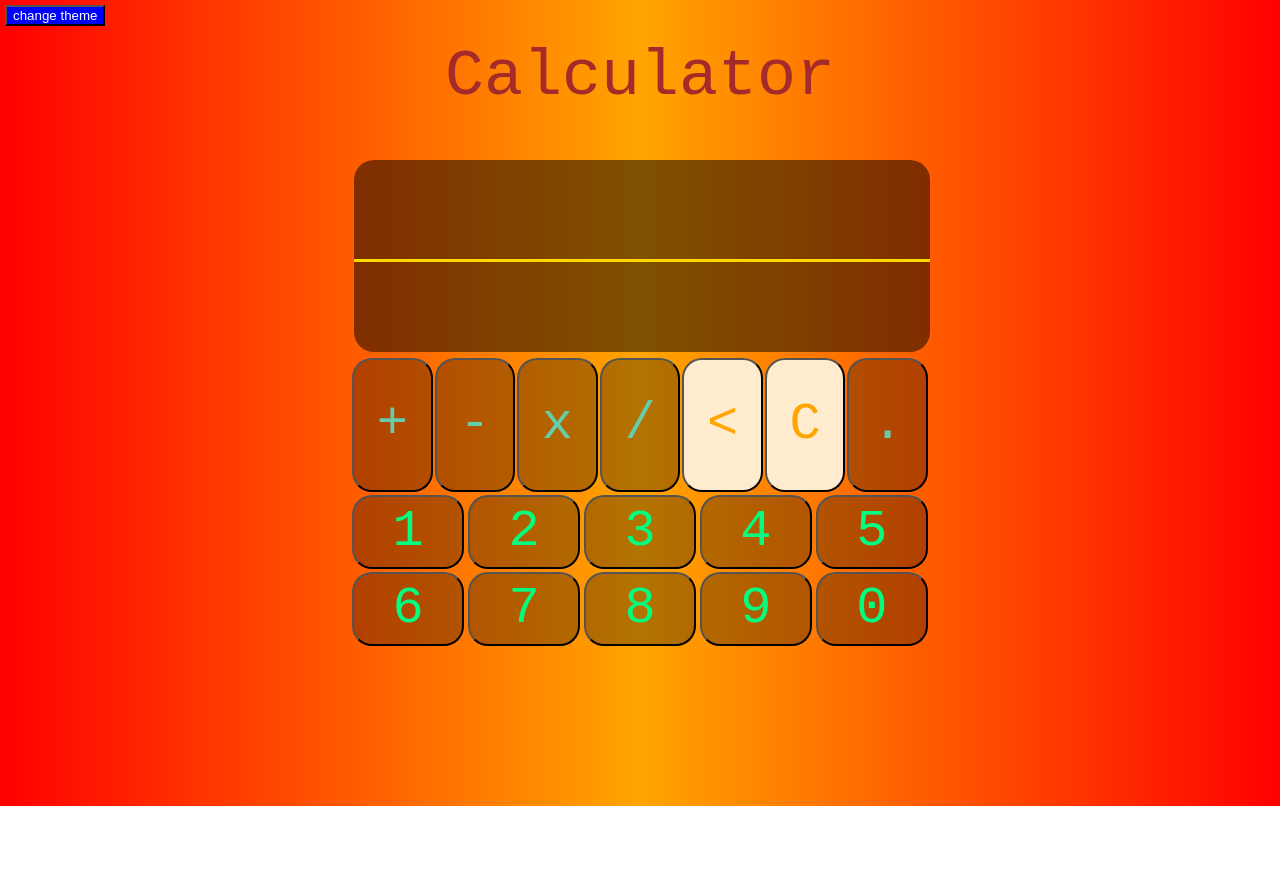
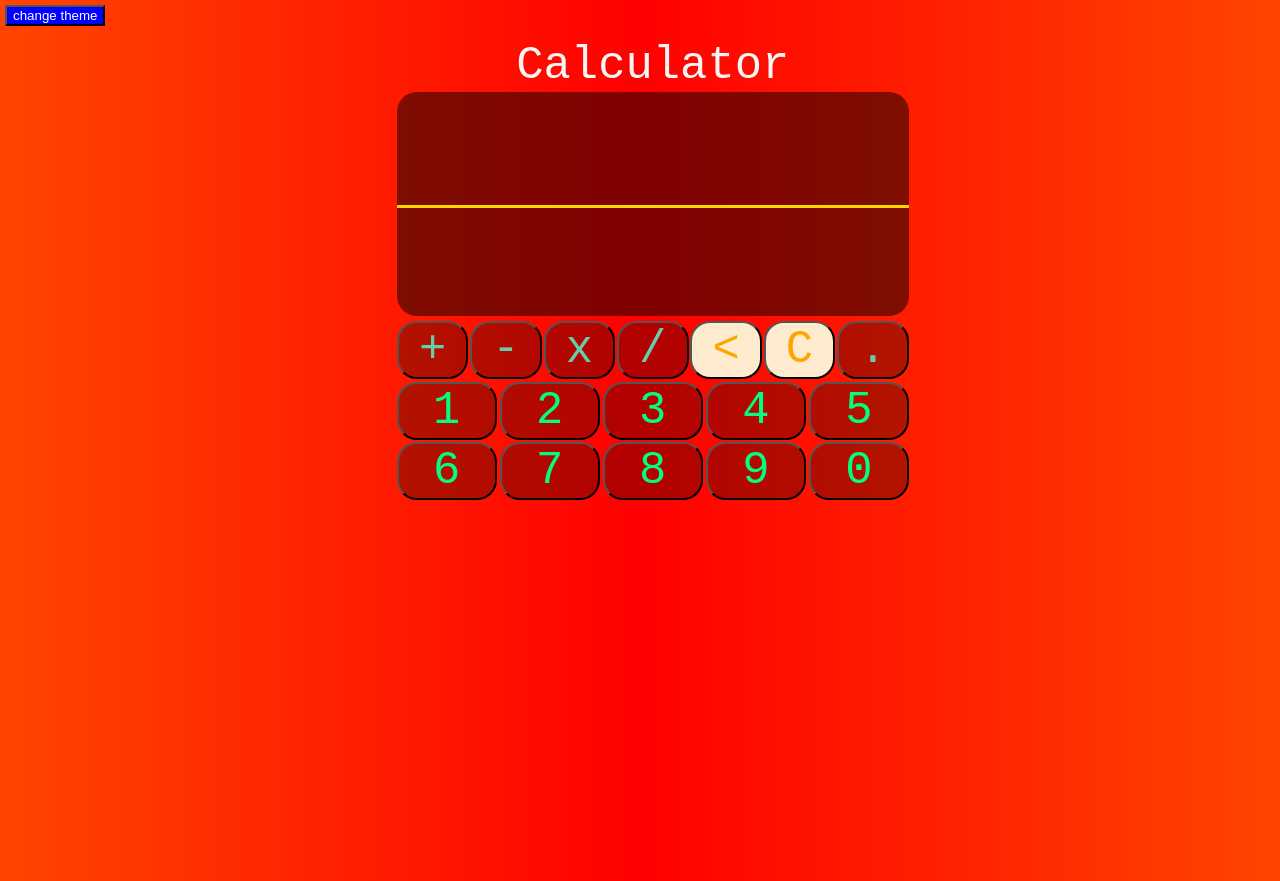
Before and after one commit to antonylima/calculator, a plain HTML site: page index.html in a window 1280 px wide. Before the commit the page ends 806 px from the top, so only its background shows below. Drawn offline with Linux system fonts and the light colour scheme.

Commit message:
reponsividade

```diff
--- a/assets/CSS/style.css
+++ b/assets/CSS/style.css
@@ -1,34 +1,31 @@
 body {
-	background-image: linear-gradient(to left, red, orange, red);
+	background-image: linear-gradient(to left, orangered, red, orangered);
+	font-size: 1em;
 }
 
 #title {
 	position: relative;
 	width: 100%;
-	height: 7vh;
-	font-size: 50px;
+	font-size: 2em;
 	font-family: monospace;
 	text-align: center;
-	bottom: 1vh;
-	color: brown;
+	color:whitesmoke;
 }
 
 #maindiv {
 	text-align: center;
 	position: absolute;
-	left: 50%;
-	top: 50%;
-	width: 95vw;
-	height: 45vh;
+	left: 1%;
+	top: 10vh;
+	width: 98%;
+	height: 100vh;
 	box-sizing: border-box;
-	transform: translate(-50%, -50%);
 }
 
 #telas {
 	width: 100%;
 	border-radius: 20px;
-	margin: 0 2px 0 2px;
-	height: 30%;
+	height: 20%;
 	background-color: rgba(0, 0, 0, 0.5);
 	box-sizing: border-box;
 	text-align: center;
@@ -38,12 +35,13 @@ body {
 .tela {
 	width: 100%;
 	box-sizing: border-box;
-	padding: 0 20px 0 20px;
+	font-size: 1.8em;
+
 }
 
 #tela1 {
 	width: 100%;
-	height: 53%;
+	height: 52%;
 	border-bottom: inset gold 3px;
 	overflow-y: hidden;
 	overflow-x: auto;
@@ -67,12 +65,11 @@ body {
 }
 
 #out1 {
-	font-size: 40px;
 	color: darkorange;
+
 }
 
 #out2 {
-	font-size: 45px;
 	color: orange;
 }
 
@@ -82,15 +79,14 @@ body {
 	margin-top: 1%;
 	display: flex;
 	flex-direction: column;
-	padding: 0;
+
 }
 
 #operadores {
 	width: 100%;
-	height: 30%;
+	height: fit-content;
 	display: flex;
 	justify-content: space-between;
-	padding: 0;
 }
 
 #numeros {
@@ -104,10 +100,8 @@ body {
 .operador {
 	width: 14%;
 	height: 100%;
-	;
 	text-align: center;
-	line-height: 55px;
-	font-size: 40px;
+	font-size: 2em;
 	border-radius: 20px;
 	font-family: monospace;
 	background-color: rgba(0, 0, 0, 0.3);
@@ -125,10 +119,9 @@ body {
 
 .numero {
 	width: 19.5%;
-	height: 100%;
+	height: fit-content;
 	text-align: center;
-	line-height: 70px;
-	font-size: 50px;
+	font-size: 2em;
 	border-radius: 20px;
 	font-family: monospace;
 	background-color: rgba(0, 0, 0, 0.3);
@@ -153,58 +146,129 @@ body {
 	color: orange;
 }
 
-
-@media screen and (orientation:landscape) {
-	#maindiv {
-		width: 45vw;
-		height: 80vh;
+@media screen and (min-width:320px) {
+	#title {
+		font-size: 3.5em;
 	}
 
-	.numero {
-		font-size: 40px;
-		padding: 0;
-		height: fit-content;
+	#maindiv {
+		top: 5vh;
 	}
 
-	#title {
-		display: none;
+	#telas {
+		height: 15%;
+	}
+
+	.tela {
+		font-size: 2.3em;
+
+	}
+
+	.out {
+		line-height: 50%;
+	}
+
+	.numero, .operador {
+		font-size: 4em;
+	}
+
+
+}
+
+
+@media screen and (min-width:360px) {
+	.tela {
+		font-size: 3em;
+
+	}
+
+	.out {
+		line-height: 100%;
+	}
+
+
+}
+
+
+@media screen and (min-width:384px) {
+	.tela {
+		font-size: 3.5em;
+
+	}
+
+	.out {
+		line-height: 100%;
+	}
+}
+
+
+
+@media screen and (min-width:414px) {
+	.tela {
+		font-size: 4em;
 
 	}
 }
 
 
-@media screen and (min-height:300px) {
-	.out {
-		line-height: 130%;
+
+@media screen and (min-width:414px) {
+	.tela {
+		font-size: 4em;
+
+	}
+}
+
+
+
+@media screen and (orientation: landscape){
+	#telas {
+		height: 30%;
 	}
 
 }
 
-@media screen and (min-height:300px) and (orientation:landscape) {
+@media screen and (orientation: landscape) and (min-width: 320px) {
+	#maindiv {
+		margin-top: 0;
+		width: 40%;
+		height: 100%;
+		margin-left: 50%;
+		transform: translateX(-50%);
+	}
+	#title {
+		display: none;
+	}
+
+	.tela {
+		font-size: 2.5em;
+
+	}
+	.numero, .operador {
+		font-size: 3.5em;
+	}
+
+}
+
+
+@media screen and (orientation: landscape) and (min-width: 890px) {
+
 	#title {
 		display: block;
-		margin-top: 1vh;
-		font-size: 3em;
 	}
 
-	#maindiv {
-		margin-top: 2vh;
-	}
-
-	.operador,
-	.numero {
-		font-size: 4em;
+	.tela {
+		font-size: 3.5em;
 	}
 }
 
-@media screen and (min-height:500px) and (orientation:landscape) {
-	#title {
-		display: block;
-		font-size: 5em;
-		top: -8vh;
+
+@media screen and (orientation: landscape) and (min-width: 1024px) {
+
+	.tela {
+		font-size: 4.5em;
 	}
-
-	.out {
-		line-height: 170%;
+	#telas {
+		height: 28%;
 	}
 }
--- a/assets/JS/script.js
+++ b/assets/JS/script.js
@@ -27,13 +27,6 @@ function operation() {
                 out1.value = eval(out2.value.substring(0, out2.value.length - 1))
             }
         }
-    }
-
-    if (out1.value.length > 15) {
-        out1.style.fontSize = '37px'
-    }
-    else {
-        out1.style.fontSize = '50px'
     }
 }
 
@@ -81,14 +74,14 @@ function limpar() {
 
 function mudartema() {
     if (estado == 1) {
-        b.backgroundImage = "linear-gradient(to left,blue, green, blue)";
+        b.backgroundImage = "linear-gradient(to left,royalblue, blue, royalblue)";
         title.style.color = "gold"
         estado = 2
         cor.backgroundColor = "orangered"
     }
     else {
-        b.backgroundImage = "linear-gradient(to left,red, orange, red)"
-        title.style.color = "brown"
+        b.backgroundImage = "linear-gradient(to left, orangered, red, orangered)"
+        title.style.color = "whitesmoke"
         estado = 1
         cor.backgroundColor = "blue"
     }
```
